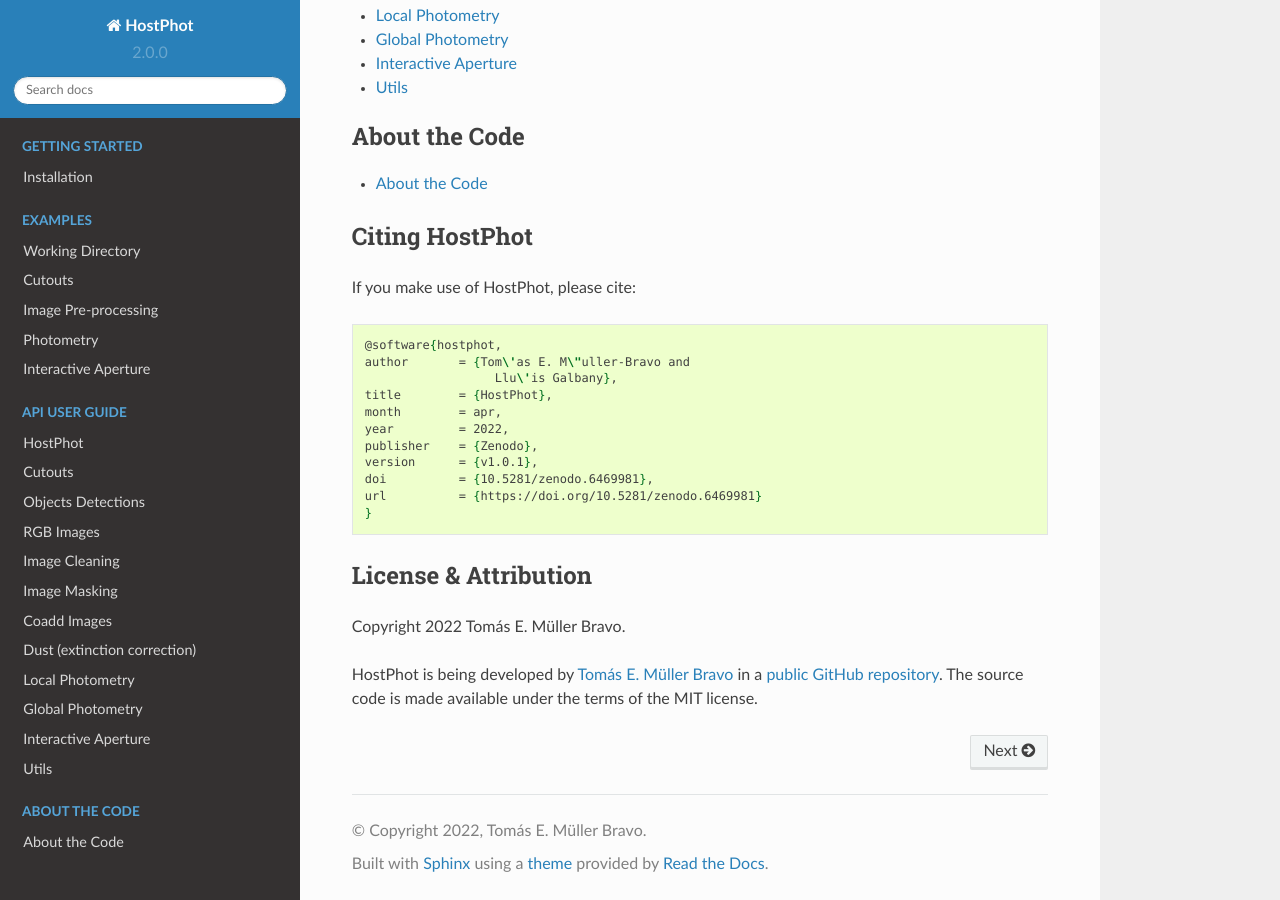
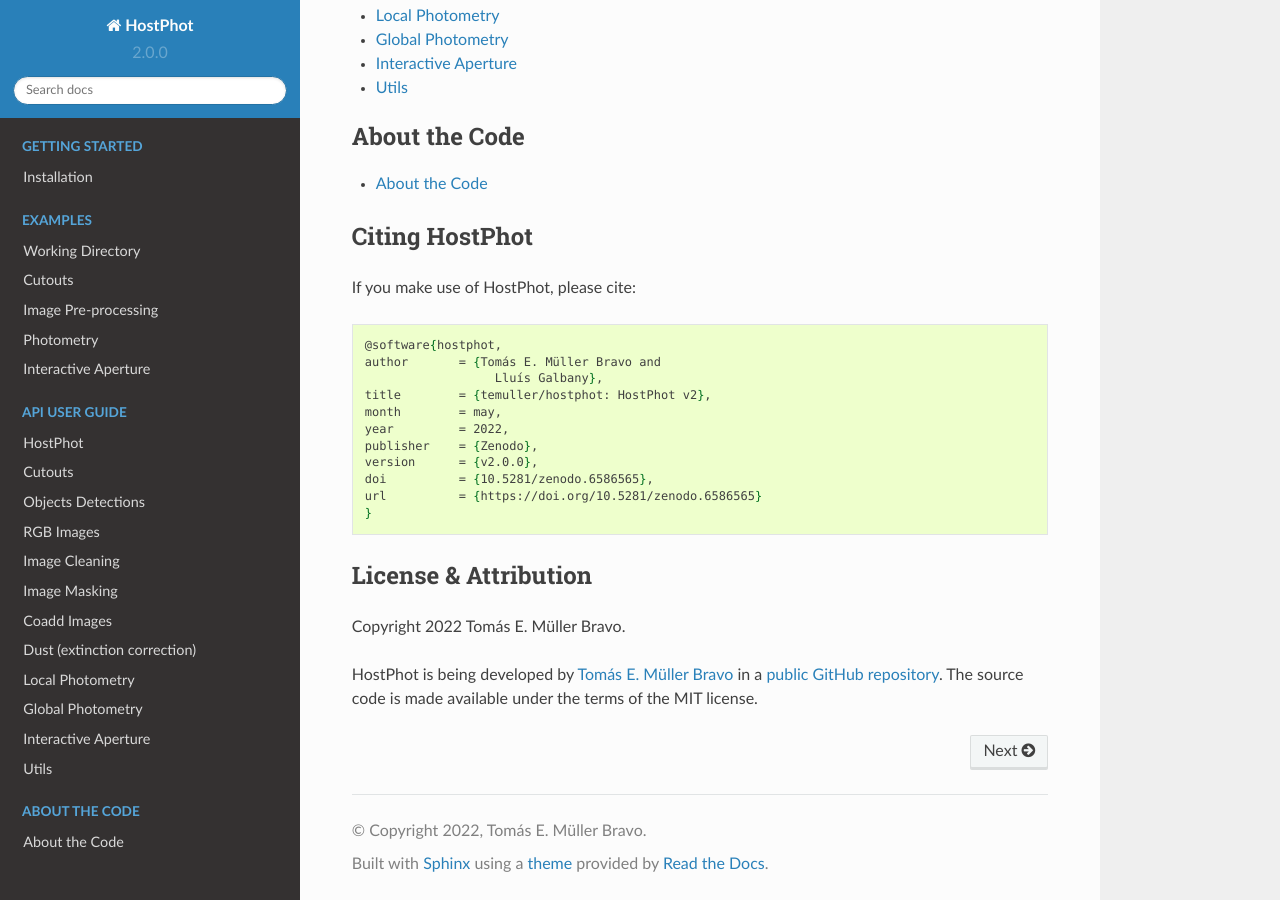
Before and after one commit to temuller/hostphot, a Sphinx documentation site: the page built from docs/index.rst, in a window 1280 px wide and 900 px high, scrolled down 848 px. Built offline with Sphinx 7.4.7 and the Read the Docs theme 2.0.0, drawn with Linux system fonts in a browser that asks for light colours.

Commit message:
update citation

```diff
--- a/docs/index.rst
+++ b/docs/index.rst
@@ -77,17 +77,16 @@ If you make use of HostPhot, please cite:
 .. code-block:: tex
 
 	@software{hostphot,
-	author       = {Tom\'as E. M\"uller-Bravo and
-			  Llu\'is Galbany},
-	title        = {HostPhot},
-	month        = apr,
+	author       = {Tomás E. Müller Bravo and
+		          Lluís Galbany},
+	title        = {temuller/hostphot: HostPhot v2},
+	month        = may,
 	year         = 2022,
 	publisher    = {Zenodo},
-	version      = {v1.0.1},
-	doi          = {10.5281/zenodo.6469981},
-	url          = {https://doi.org/10.5281/zenodo.6469981}
+	version      = {v2.0.0},
+	doi          = {10.5281/zenodo.6586565},
+	url          = {https://doi.org/10.5281/zenodo.6586565}
 	}
-
 
 License & Attribution
 ---------------------
```
Also changed, not shown: README.md (+5 -5 lines).
